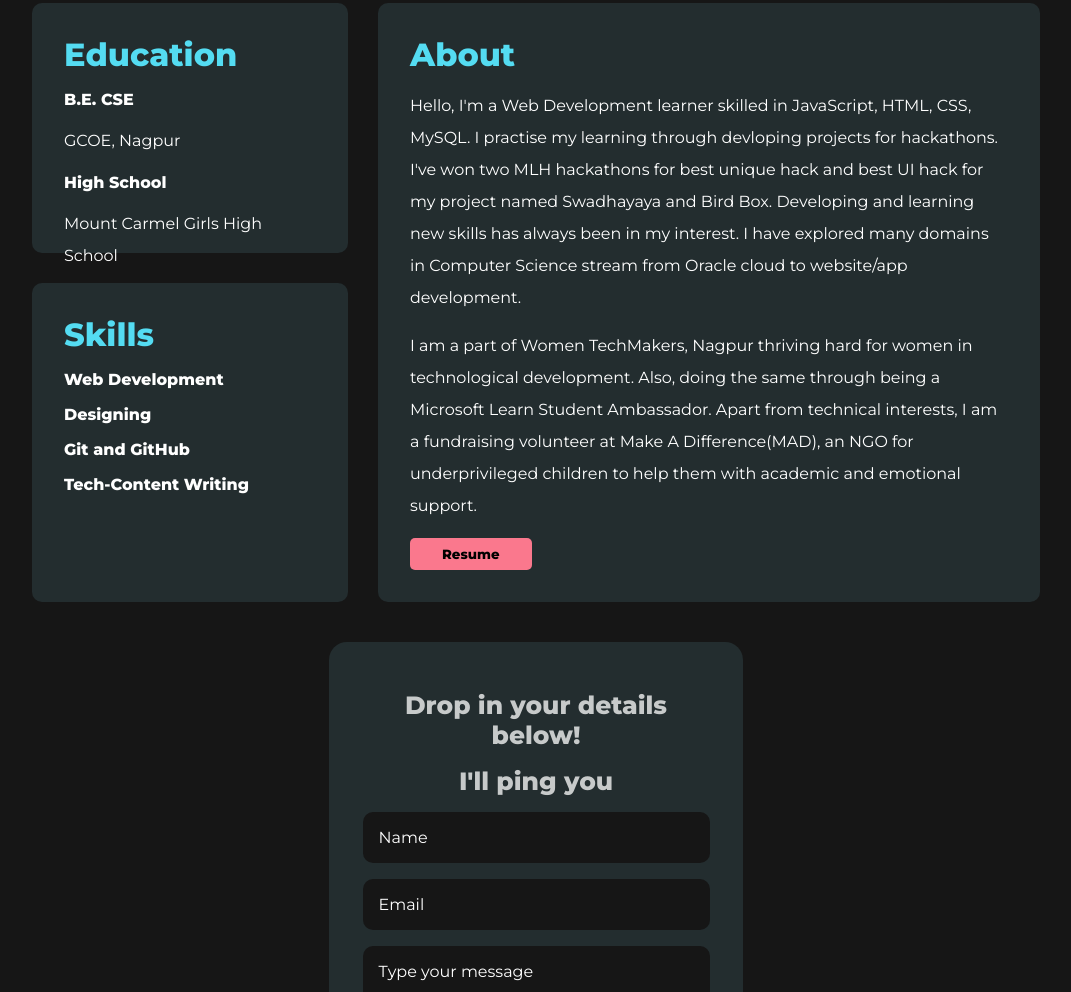
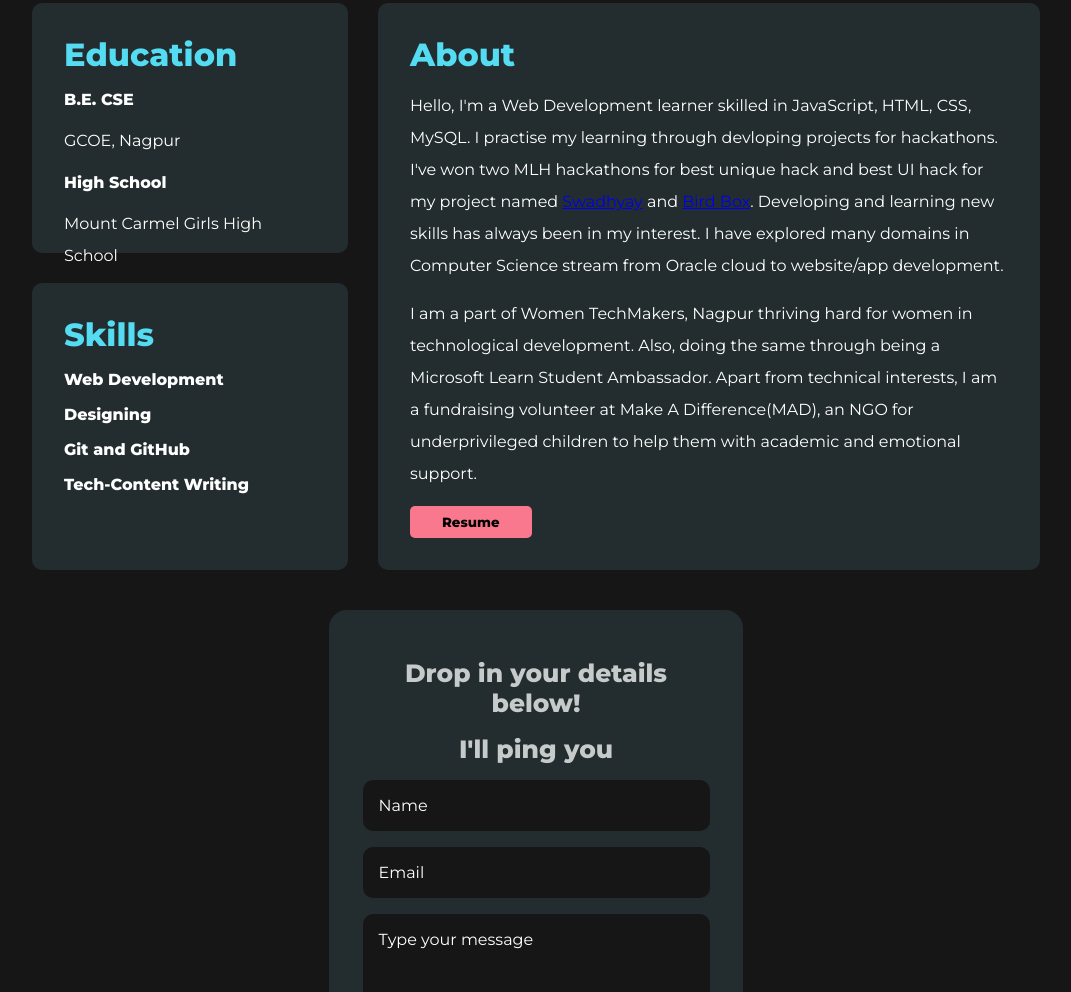
Before and after one commit to sakshikedar/Portfolio, a plain HTML site: page index.html in a window 1280 px wide. Shown: the part 925-1917 px from the top of the page, without its empty margins (104-1175 px from the left). Drawn offline with nearby package versions, Linux system fonts and the light colour scheme.

Commit message:
Update index.html

```diff
--- a/index.html
+++ b/index.html
@@ -101,7 +101,7 @@
                 About
                 </h1>
                 <p>
-                   Hello, I'm a Web Development learner skilled in JavaScript, HTML, CSS, MySQL. I practise my learning through devloping projects for hackathons. I've won two MLH hackathons for best unique hack and best UI hack for my project named <a>Swadhayaya<a href="https://devpost.com/software/swadhyay"></a> and <a>Bird Box<a href="https://devpost.com/software/bird-box-9b5uop"></a>. Developing and learning new skills has always been in my interest. I have explored many domains in Computer Science stream from Oracle cloud to website/app development.
+                   Hello, I'm a Web Development learner skilled in JavaScript, HTML, CSS, MySQL. I practise my learning through devloping projects for hackathons. I've won two MLH hackathons for best unique hack and best UI hack for my project named <a href="https://devpost.com/software/swadhyay">Swadhyay</a> and <a href="https://devpost.com/software/bird-box-9b5uop">Bird Box</a>. Developing and learning new skills has always been in my interest. I have explored many domains in Computer Science stream from Oracle cloud to website/app development.
                 </p>
                 <p>
                      I am a part of Women TechMakers, Nagpur thriving hard for women in technological development. Also, doing the same through being a Microsoft Learn Student Ambassador. Apart from technical interests, I am a fundraising volunteer at Make A Difference(MAD), an NGO for underprivileged children to help them with academic and emotional support.
```
